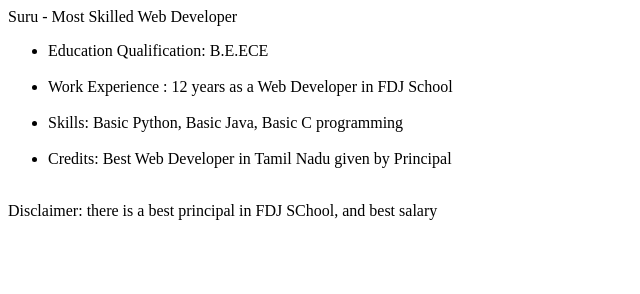
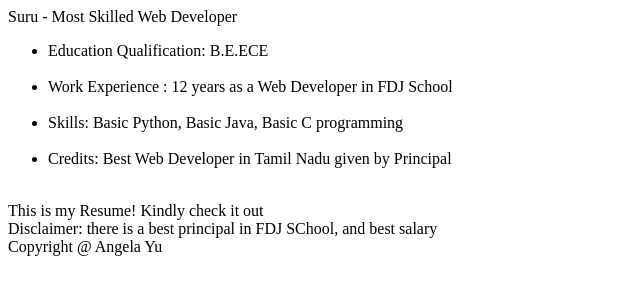
Before and after one commit to djdev25/resume, a plain HTML site: page index.html in a window 1280 px wide. Shown: the whole page, without its empty margins (0-640 px from the left). Drawn offline with Linux system fonts and the light colour scheme.

Commit message:
Update index.html

```diff
--- a/index.html
+++ b/index.html
@@ -15,9 +15,12 @@
     <li>Credits: Best Web Developer in Tamil Nadu given by Principal</li></br>
     </ul>
 
+    <aside>This is my Resume! Kindly check it out</aside>
+
 
 
     Disclaimer: there is a best principal in FDJ SChool, and best salary
 
 </body>
+    <footer>Copyright @ Angela Yu</footer>
 </html>
```
